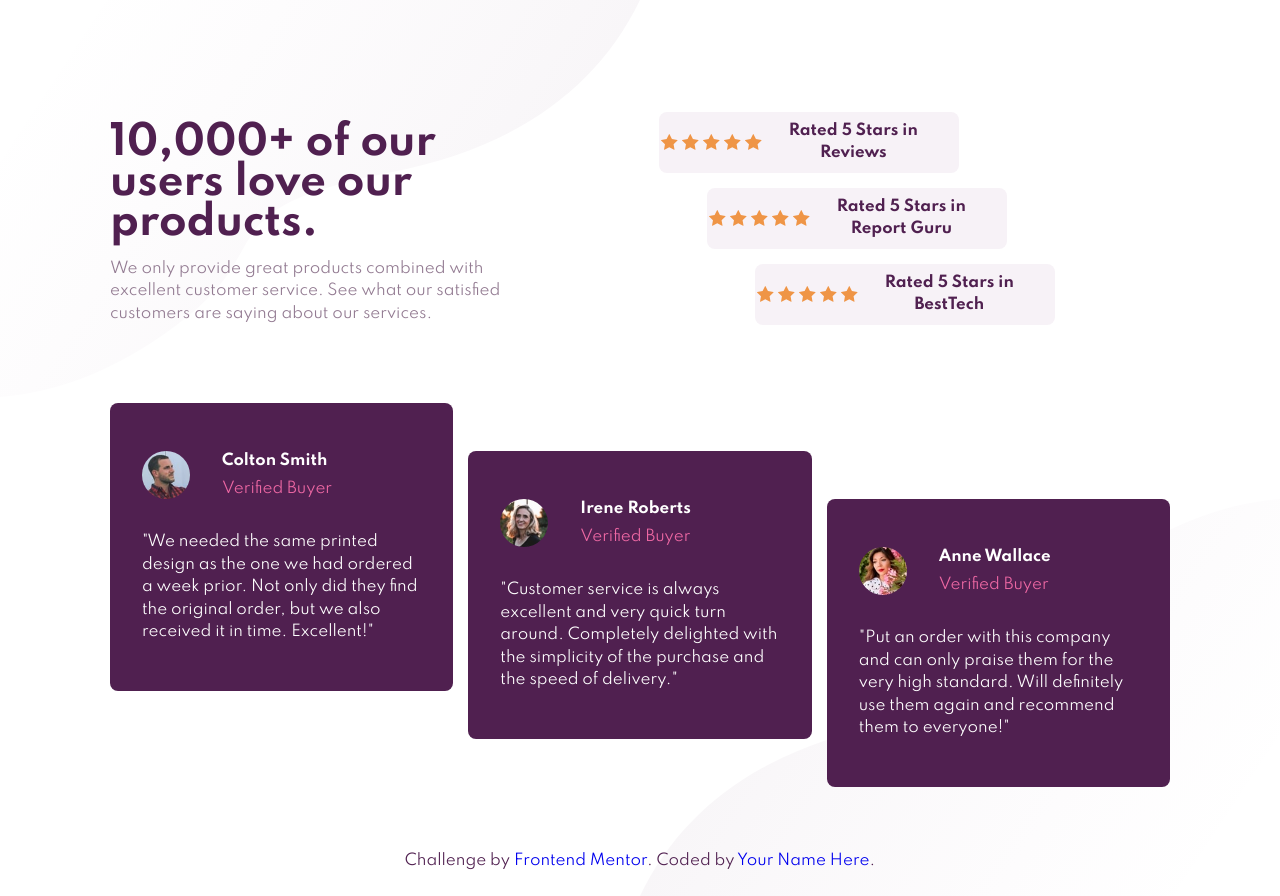
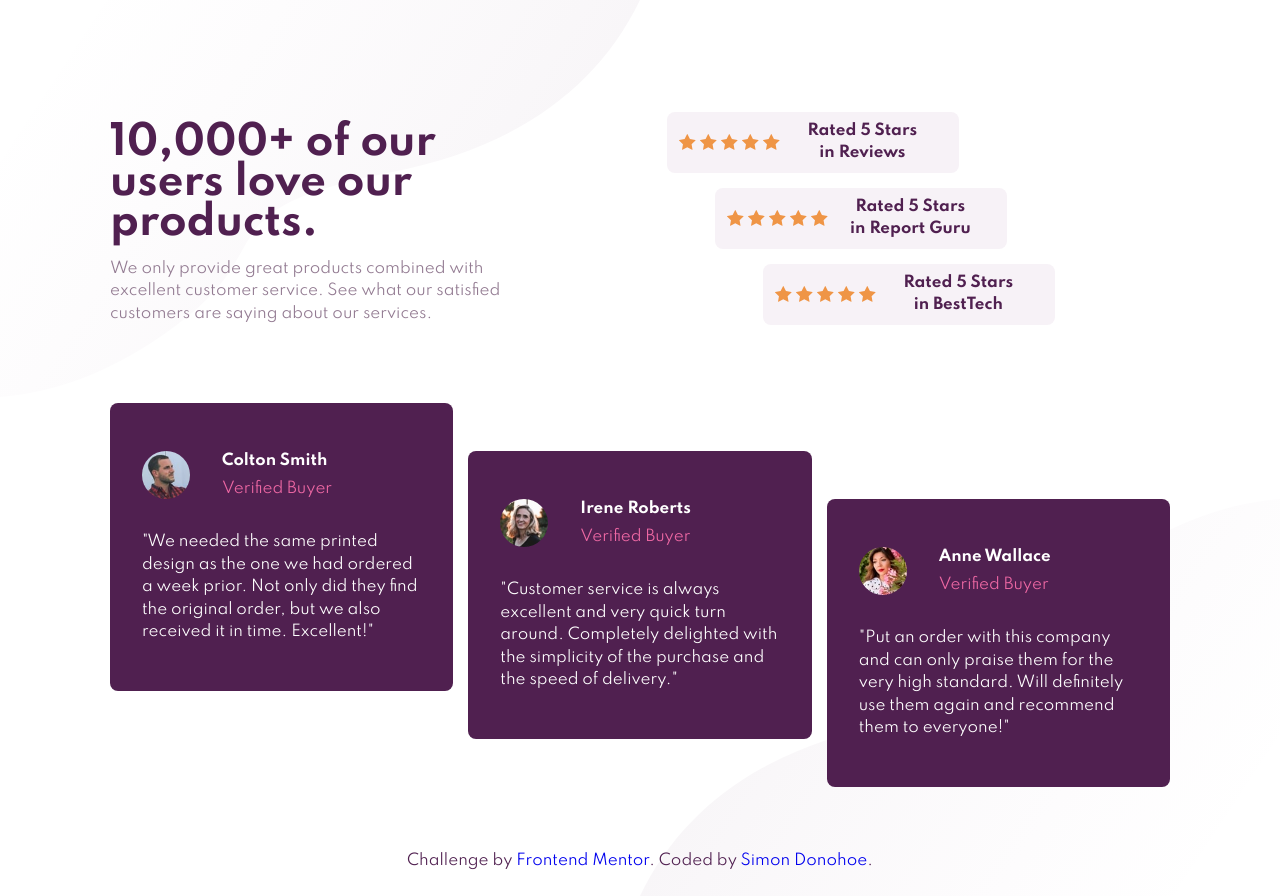
Before and after one commit to simondonohoe/social_proof_challenge, a plain HTML site: page index.html in a window 1280 px wide. Drawn offline with Linux system fonts and the light colour scheme.

Commit message:
Added some padding.

```diff
--- a/app/scss/_ratings.scss
+++ b/app/scss/_ratings.scss
@@ -12,6 +12,7 @@
 
   @media (min-width: 50em) {
     max-width: 100%;
+    padding-left: .5rem;
     // justify-content: center;
   }
 
@@ -24,7 +25,7 @@
 
 
     width: 100%;
-
+    padding-left: 0.625rem;
     // @media(min-width: 50em){
     //   width: 100vw;
     // }
--- a/index.html
+++ b/index.html
@@ -140,7 +140,7 @@
       Challenge by
       <a href="https://www.frontendmentor.io?ref=challenge" target="_blank"
         >Frontend Mentor</a
-      >. Coded by <a href="#">Your Name Here</a>.
+      >. Coded by <a href="#">Simon Donohoe</a>.
     </div>
   </body>
 </html>
```
Also changed, not shown: app/scss/style.css, app/scss/style.min.css, 2 other files.
